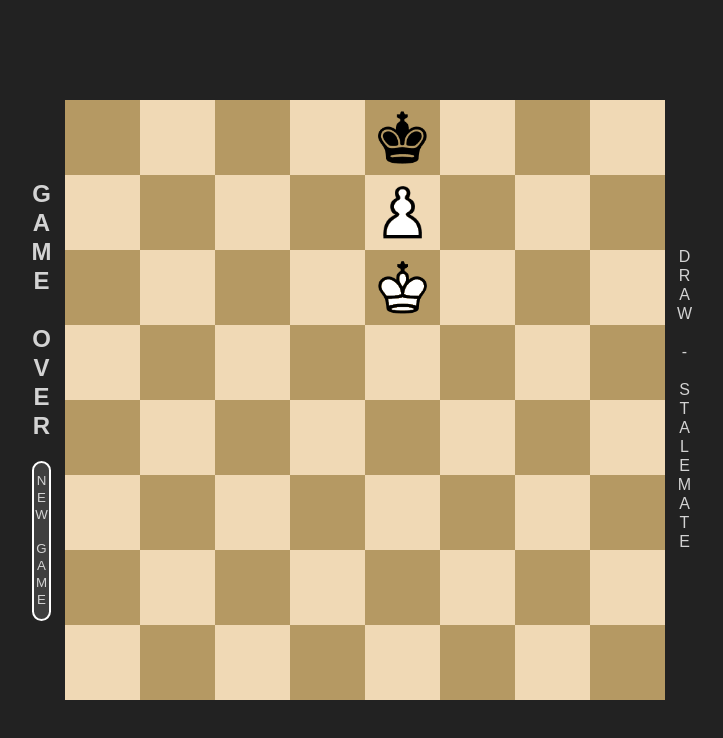
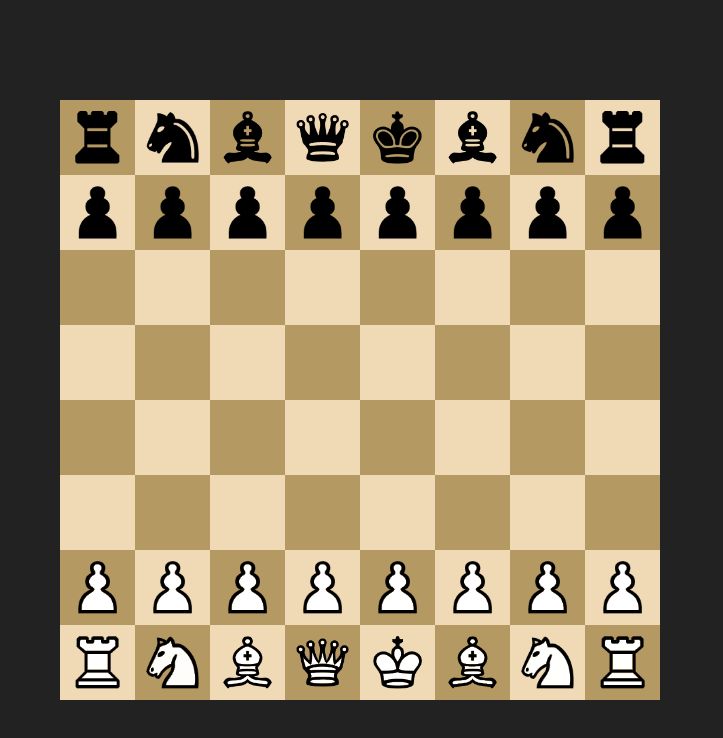
Before and after one commit to ViniVanC/chess-app, a React (Create React App) app: page / in a window 1280 px wide. Shown: the top 738 px of the page, without its empty margins (280-1003 px from the left). Built offline with nearby package versions, Linux system fonts and the light colour scheme.

Commit message:
added flipping the board in each turn

```diff
--- a/src/App.jsx
+++ b/src/App.jsx
@@ -7,6 +7,7 @@ function App() {
   const [board, setBoard] = useState([]);
   const [isGameOver, setIsGameOver] = useState();
   const [result, setResult] = useState();
+  const [turn, setTurn] = useState();
 
   useEffect(() => {
     initGame();
@@ -14,6 +15,7 @@ function App() {
       setBoard(game.board);
       setIsGameOver(game.isGameOver);
       setResult(game.result);
+      setTurn(game.turn);
     });
 
     return () => subscribe.unsubscribe();
@@ -29,7 +31,7 @@ function App() {
         </h2>
       )}
       <div className="board-container">
-        <Board board={board} />
+        <Board board={board} turn={turn} />
       </div>
       {result && <p className="vertical-text">{result}</p>}
     </div>
--- a/src/Board.jsx
+++ b/src/Board.jsx
@@ -1,10 +1,17 @@
-import React from "react";
+import React, { useEffect, useState } from "react";
 import BoardSquare from "./BoardSquare";
 
-export default function Board({ board }) {
+export default function Board({ board, turn }) {
+  const [currBoard, setCurrBoard] = useState([]);
+
+  useEffect(() => {
+    setCurrBoard(turn === "w" ? board.flat() : board.flat().reverse());
+  }, [board, turn]);
+
   function getXPosition(i) {
-    const x = i % 8;
-    const y = Math.abs(Math.floor(i / 8) - 7);
+    const x = turn === "w" ? i % 8 : Math.abs((i % 8) - 7);
+    const y =
+      turn === "w" ? Math.abs(Math.floor(i / 8) - 7) : Math.floor(i / 8);
     return {
       x,
       y,
@@ -24,7 +31,7 @@ export default function Board({ board }) {
 
   return (
     <div className="board">
-      {board.flat().map((piece, i) => (
+      {currBoard.flat().map((piece, i) => (
         <div key={i} className="square">
           <BoardSquare
             piece={piece}
--- a/src/BoardSquare.jsx
+++ b/src/BoardSquare.jsx
@@ -24,7 +24,7 @@ export default function BoardSquare({ piece, black, position }) {
     });
 
     return () => subscribe.unsubscribe();
-  }, []);
+  }, [position]);
 
   return (
     <div className="board-square" ref={drop}>
--- a/src/Game.js
+++ b/src/Game.js
@@ -1,12 +1,12 @@
 import { Chess } from "chess.js";
 import { BehaviorSubject } from "rxjs";
 
-let promotion = "rnb2bnr/pppPkppp/8/4p3/7q/8/PPPP1PPP/RNBQKBNR w KQ - 1 5";
-let staleMate = "4k3/4P3/4K3/8/8/8/8/8 b - - 0 78";
-let checkMate = "rnb1kbnr/pppp1ppp/8/4p3/5PPq/8/PPPPP2P/RNBQKBNR w KQkq - 1 3";
-let insuficcientMaterial = "k7/8/n7/8/8/8/8/7k b - - 0 1";
+// let promotion = "rnb2bnr/pppPkppp/8/4p3/7q/8/PPPP1PPP/RNBQKBNR w KQ - 1 5";
+// let staleMate = "4k3/4P3/4K3/8/8/8/8/8 b - - 0 78";
+// let checkMate = "rnb1kbnr/pppp1ppp/8/4p3/5PPq/8/PPPPP2P/RNBQKBNR w KQkq - 1 3";
+// let insuficcientMaterial = "k7/8/n7/8/8/8/8/7k b - - 0 1";
 
-const chess = new Chess(staleMate);
+const chess = new Chess();
 
 export const gameSubject = new BehaviorSubject();
 
@@ -52,6 +52,7 @@ function updateGame(pendingPromotion) {
     board: chess.board(),
     pendingPromotion,
     isGameOver,
+    turn: chess.turn(),
     result: isGameOver ? getGameResult() : null,
   };
 
```
